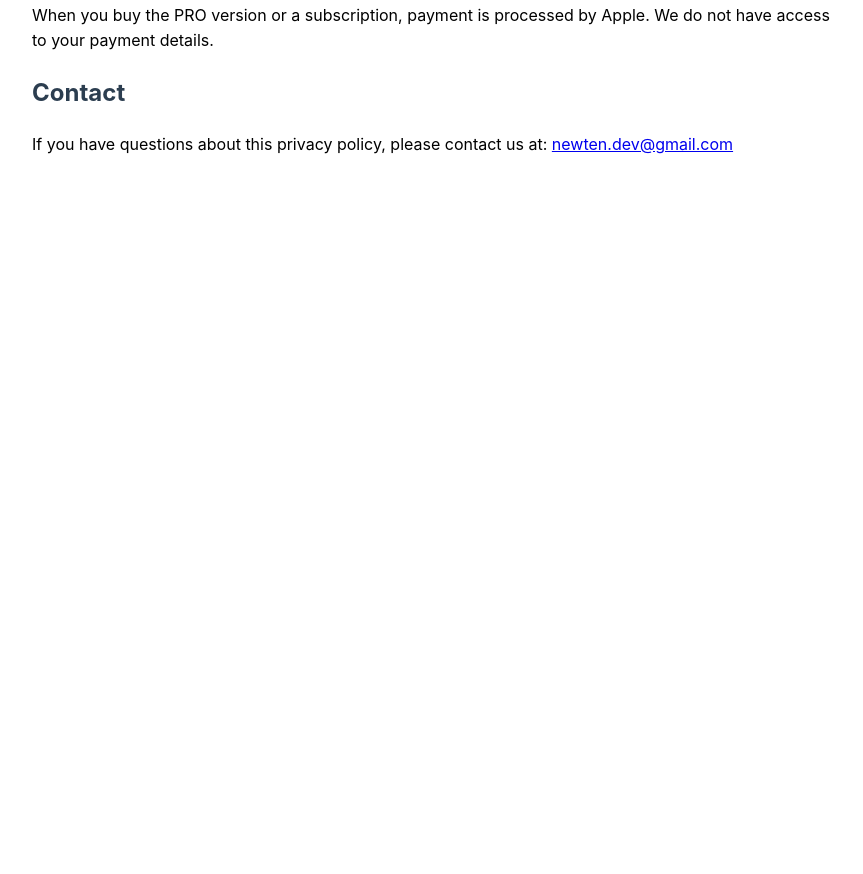
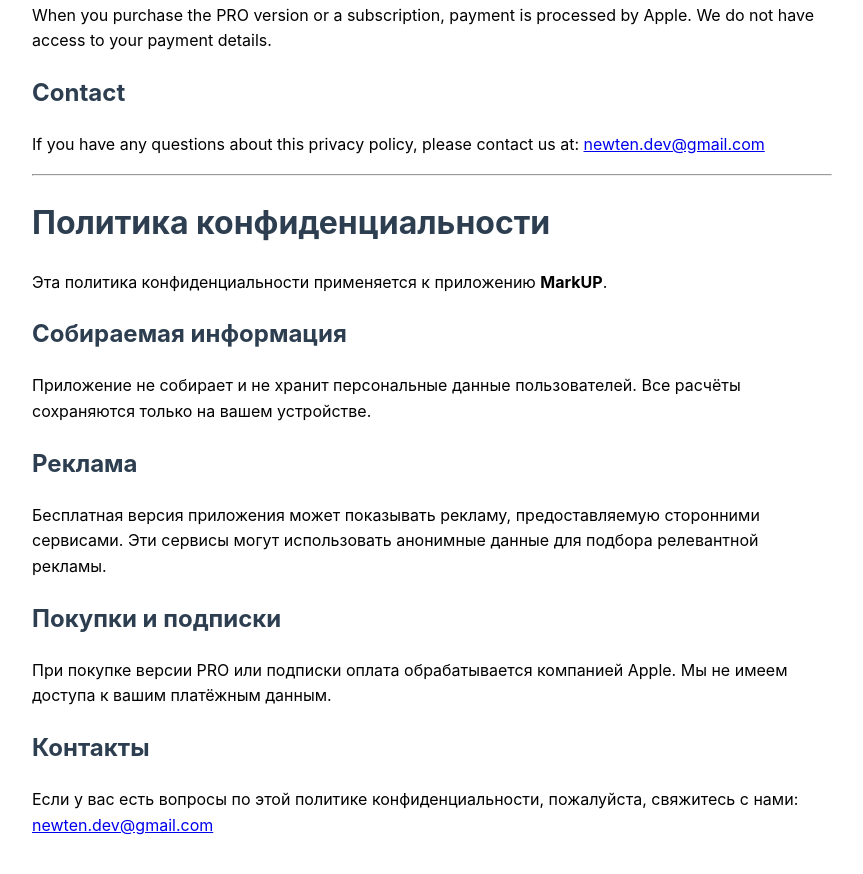
Before and after one commit to lichnoNewTen/markup-site, a plain HTML site: page privacy.html in a window 1280 px wide. Shown: the part 474-1348 px from the top of the page, without its empty margins (208-1071 px from the left). Before the commit the page ends 800 px from the top, so only its background shows below. Drawn offline with Linux system fonts and the light colour scheme.

Commit message:
Update privacy.html

```diff
--- a/privacy.html
+++ b/privacy.html
@@ -15,18 +15,39 @@
 
   <h2>Information We Collect</h2>
   <p>The app does not collect or store any personal information from users.
-     All calculations are saved only on your device.</p>
+     All calculations are stored only on your device.</p>
 
   <h2>Advertisements</h2>
   <p>The free version of the app may display ads provided by third-party services.
      These services may use anonymous data to provide relevant ads.</p>
 
   <h2>Purchases and Subscriptions</h2>
-  <p>When you buy the PRO version or a subscription, payment is processed by Apple.
+  <p>When you purchase the PRO version or a subscription, payment is processed by Apple.
      We do not have access to your payment details.</p>
 
   <h2>Contact</h2>
-  <p>If you have questions about this privacy policy, please contact us at:
-     <a href="mailto:newten.dev@gmail.com">newten.dev@gmail.com</a></p>
+  <p>If you have any questions about this privacy policy, please contact us at:
+     <a href="newten.dev@gmail.com">newten.dev@gmail.com</a></p>
+
+  <hr>
+
+  <h1>Политика конфиденциальности</h1>
+  <p>Эта политика конфиденциальности применяется к приложению <strong>MarkUP</strong>.</p>
+
+  <h2>Собираемая информация</h2>
+  <p>Приложение не собирает и не хранит персональные данные пользователей.
+     Все расчёты сохраняются только на вашем устройстве.</p>
+
+  <h2>Реклама</h2>
+  <p>Бесплатная версия приложения может показывать рекламу, предоставляемую сторонними сервисами.
+     Эти сервисы могут использовать анонимные данные для подбора релевантной рекламы.</p>
+
+  <h2>Покупки и подписки</h2>
+  <p>При покупке версии PRO или подписки оплата обрабатывается компанией Apple.
+     Мы не имеем доступа к вашим платёжным данным.</p>
+
+  <h2>Контакты</h2>
+  <p>Если у вас есть вопросы по этой политике конфиденциальности, пожалуйста, свяжитесь с нами:
+     <a href="newten.dev@gmail.com">newten.dev@gmail.com</a></p>
 </body>
 </html>
```
